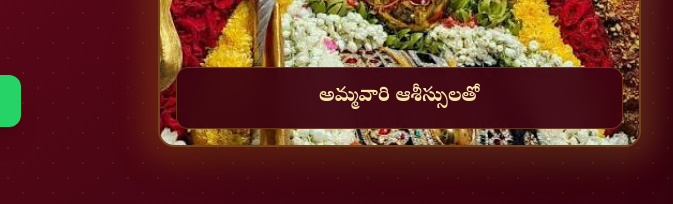
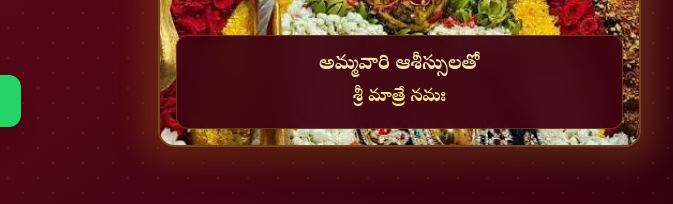
Before and after one commit to buildwith-brahma/rbsilks, a plain HTML site: page index.html in a window 1280 px wide. Shown: the part 507-711 px from the top of the page, 607-1280 px from the left. Drawn offline with nearby package versions, Linux system fonts and the light colour scheme; a web font is replaced by a local one.

Commit message:
Add Sri Matre Namaha line under blessing text

```diff
--- a/index.html
+++ b/index.html
@@ -264,6 +264,7 @@
                             <!-- Floating Card Tag -->
                             <div class="absolute bottom-4 left-4 right-4 bg-maroon-dark/95 backdrop-blur-md p-4 rounded-xl border border-gold/30 text-center">
                                 <h3 class="text-lg sm:text-xl font-bold text-gold-light" style="font-family: 'Noto Serif Telugu', serif;">అమ్మవారి ఆశీస్సులతో</h3>
+                                <p class="text-base sm:text-lg font-semibold text-amber-200 mt-1" style="font-family: 'Noto Serif Telugu', serif;">శ్రీ మాత్రే నమః</p>
                             </div>
                         </div>
                     </div>
```
